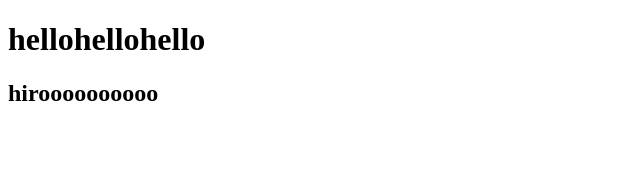
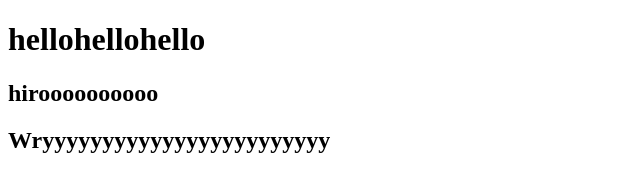
Before and after one commit to Suuuuug/gitstudy, a plain HTML site: page index.htm in a window 1280 px wide. Shown: the whole page, without its empty margins (0-640 px from the left). Drawn offline with Linux system fonts and the light colour scheme.

Commit message:
greatodaze

```diff
--- a/index.htm
+++ b/index.htm
@@ -8,5 +8,6 @@
 <body>
 	<h1>hellohellohello</h1>
 	<h2>hiroooooooooo</h2>
+	<h2>Wryyyyyyyyyyyyyyyyyyyyyyyy<h2>
 </body>
 </html>
```
